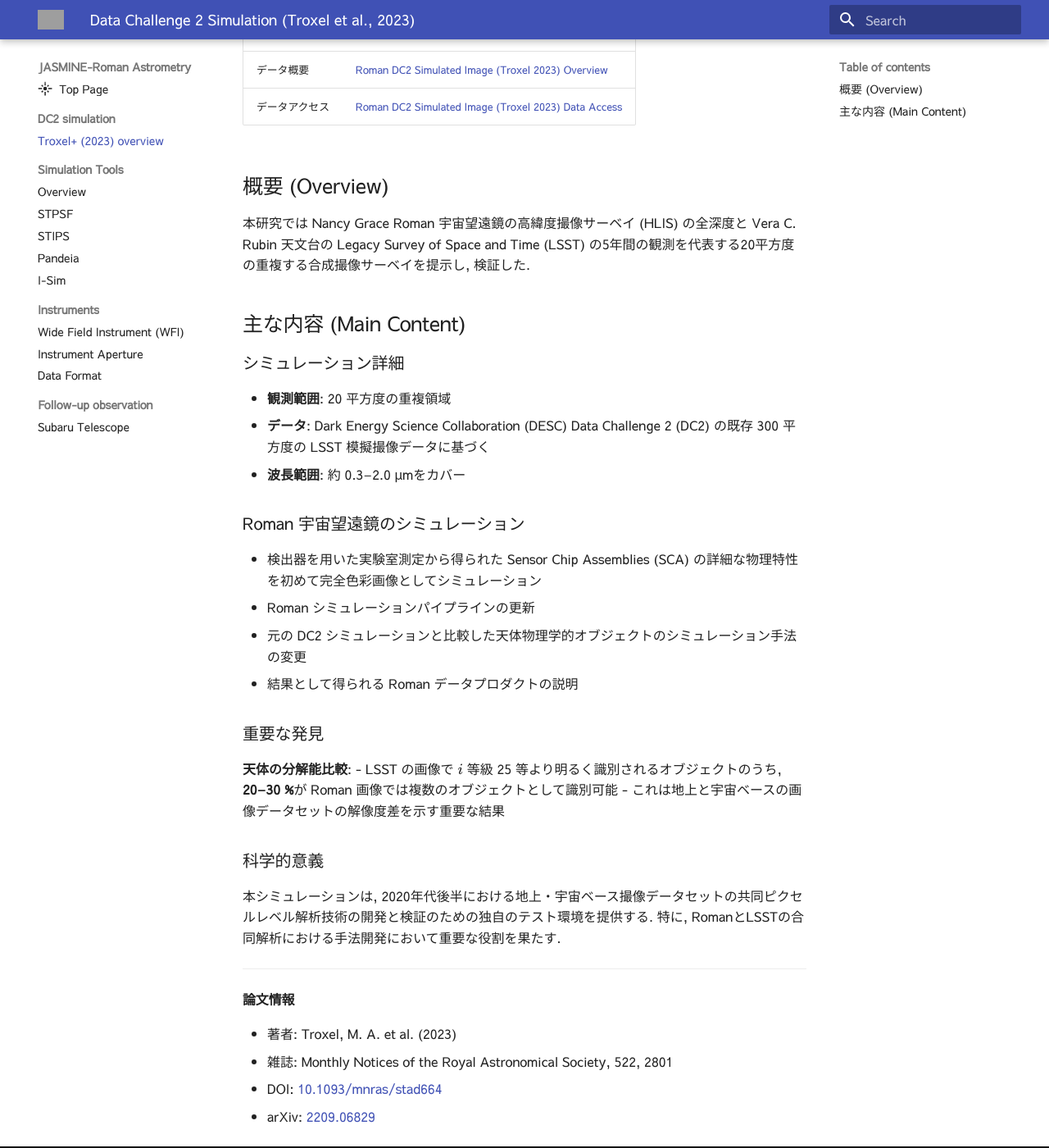
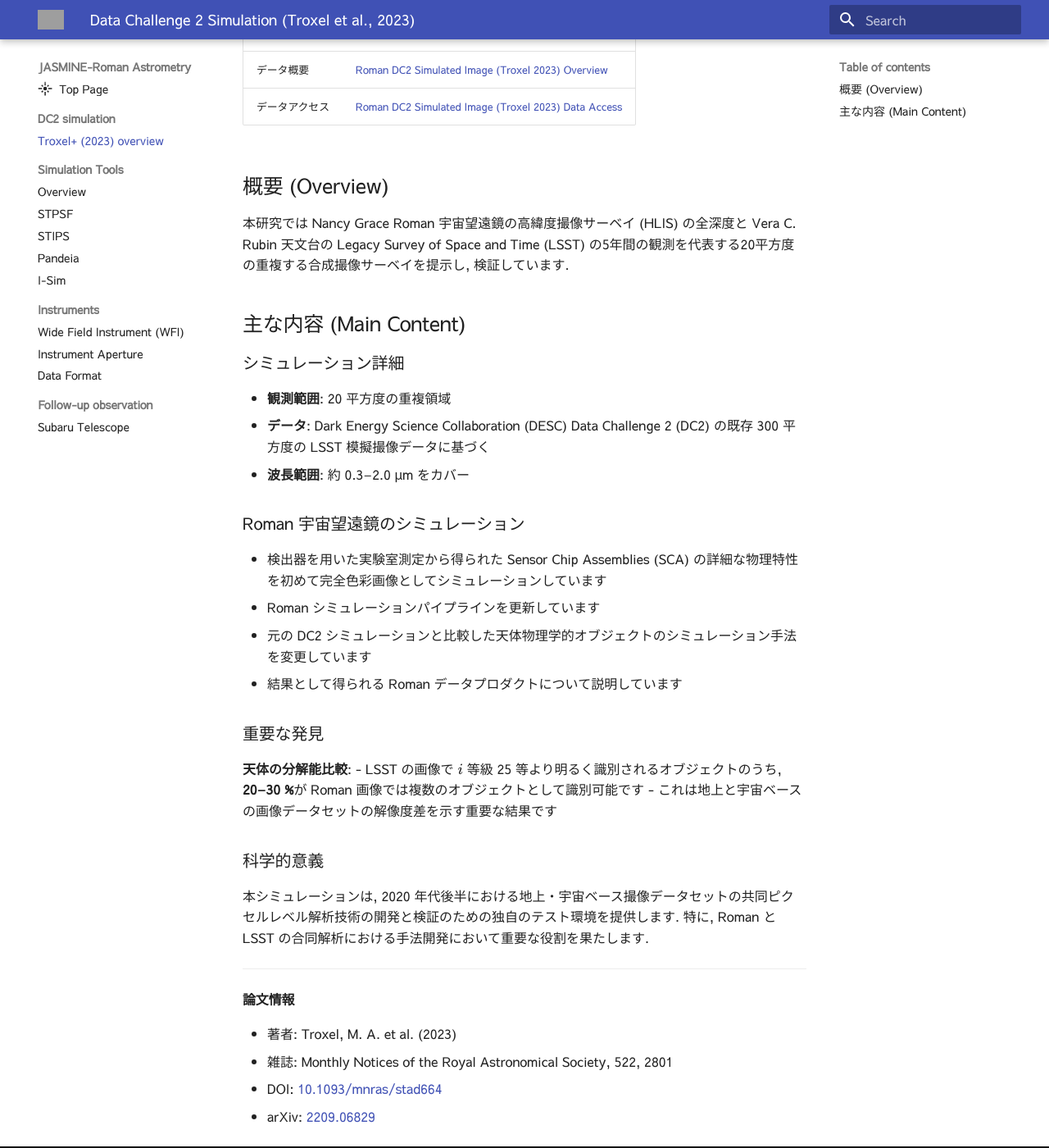
Before and after one commit to astronasutarou/jasmine-roman-astrometry, an MkDocs documentation site: the page built from docs/dc2/index.md, in a window 1280 px wide and 1400 px high, scrolled down 209 px. Shown: the whole window at 82% size. Built offline with MkDocs 1.6.1 and Material for MkDocs 9.7.7, drawn with Linux system fonts in a browser that asks for light colours; grey boxes are pictures that could not be loaded.

Commit message:
minor updates

```diff
--- a/docs/dc2/index.md
+++ b/docs/dc2/index.md
@@ -18,28 +18,28 @@ tags: [simulation, data challenge, Roman]
 
 ## 概要 (Overview)
 
-本研究では Nancy Grace Roman 宇宙望遠鏡の高緯度撮像サーベイ (HLIS) の全深度と Vera C. Rubin 天文台の Legacy Survey of Space and Time (LSST) の5年間の観測を代表する20平方度の重複する合成撮像サーベイを提示し, 検証した.
+本研究では Nancy Grace Roman 宇宙望遠鏡の高緯度撮像サーベイ (HLIS) の全深度と Vera C. Rubin 天文台の Legacy Survey of Space and Time (LSST) の5年間の観測を代表する20平方度の重複する合成撮像サーベイを提示し, 検証しています.
 
 ## 主な内容 (Main Content)
 
 ### シミュレーション詳細
 - **観測範囲**: 20 平方度の重複領域
 - **データ**: Dark Energy Science Collaboration (DESC) Data Challenge 2 (DC2) の既存 300 平方度の LSST 模擬撮像データに基づく
-- **波長範囲**: 約 0.3--2.0 &mu;mをカバー
+- **波長範囲**: 約 0.3--2.0 &mu;m をカバー
 
 ### Roman 宇宙望遠鏡のシミュレーション
-- 検出器を用いた実験室測定から得られた Sensor Chip Assemblies (SCA) の詳細な物理特性を初めて完全色彩画像としてシミュレーション
-- Roman シミュレーションパイプラインの更新
-- 元の DC2 シミュレーションと比較した天体物理学的オブジェクトのシミュレーション手法の変更
-- 結果として得られる Roman データプロダクトの説明
+- 検出器を用いた実験室測定から得られた Sensor Chip Assemblies (SCA) の詳細な物理特性を初めて完全色彩画像としてシミュレーションしています
+- Roman シミュレーションパイプラインを更新しています
+- 元の DC2 シミュレーションと比較した天体物理学的オブジェクトのシミュレーション手法を変更しています
+- 結果として得られる Roman データプロダクトについて説明しています
 
 ### 重要な発見
 **天体の分解能比較**:
-- LSST の画像で $i$ 等級 25 等より明るく識別されるオブジェクトのうち, **20--30 %**が Roman 画像では複数のオブジェクトとして識別可能
-- これは地上と宇宙ベースの画像データセットの解像度差を示す重要な結果
+- LSST の画像で $i$ 等級 25 等より明るく識別されるオブジェクトのうち, **20--30 %**が Roman 画像では複数のオブジェクトとして識別可能です
+- これは地上と宇宙ベースの画像データセットの解像度差を示す重要な結果です
 
 ### 科学的意義
-本シミュレーションは, 2020年代後半における地上・宇宙ベース撮像データセットの共同ピクセルレベル解析技術の開発と検証のための独自のテスト環境を提供する. 特に, RomanとLSSTの合同解析における手法開発において重要な役割を果たす.
+本シミュレーションは, 2020 年代後半における地上・宇宙ベース撮像データセットの共同ピクセルレベル解析技術の開発と検証のための独自のテスト環境を提供します. 特に, Roman と LSST の合同解析における手法開発において重要な役割を果たします.
 
 ---
 
```
Also changed, not shown: docs/inst/asdf.md (+8 -8 lines).
